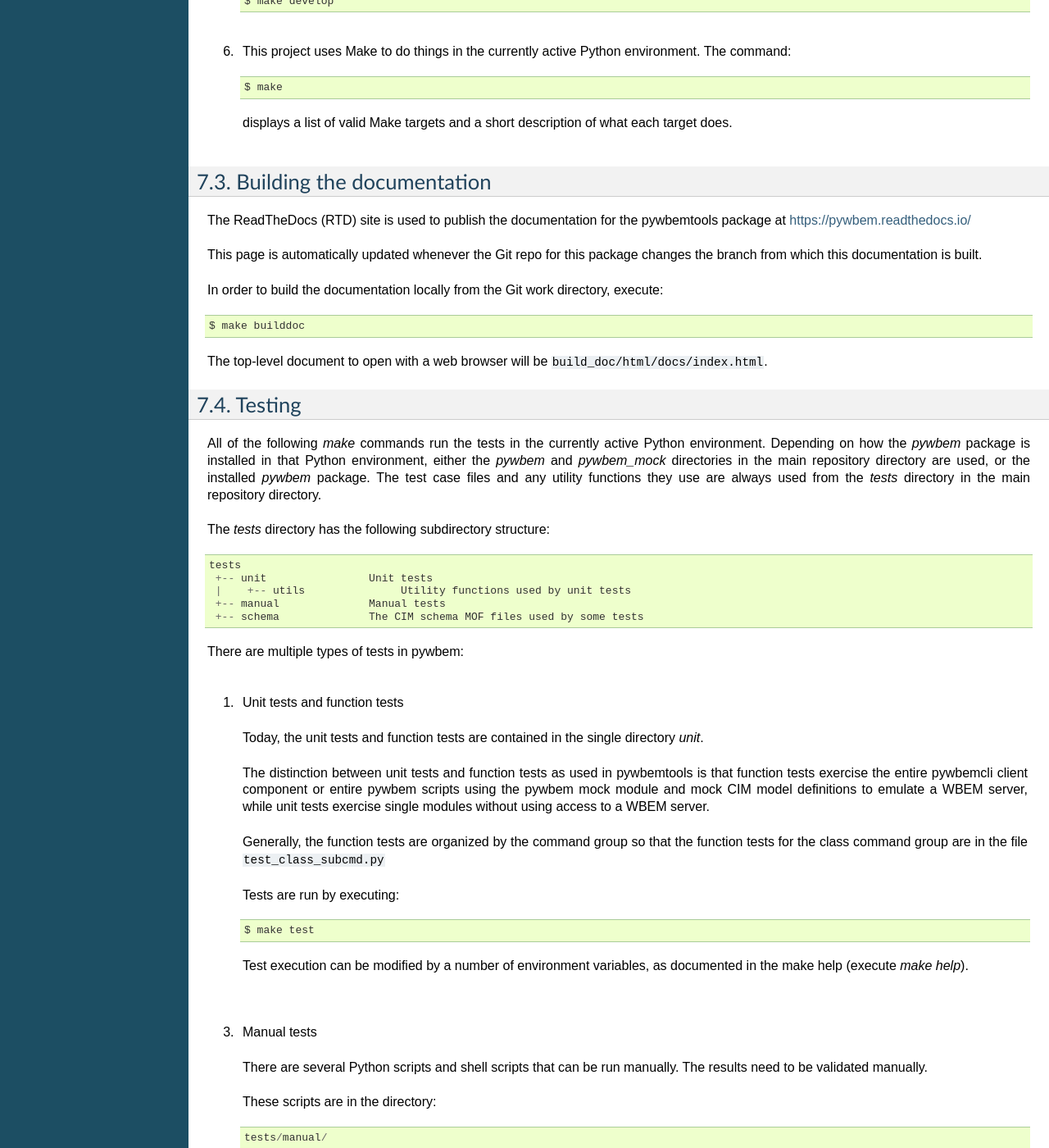
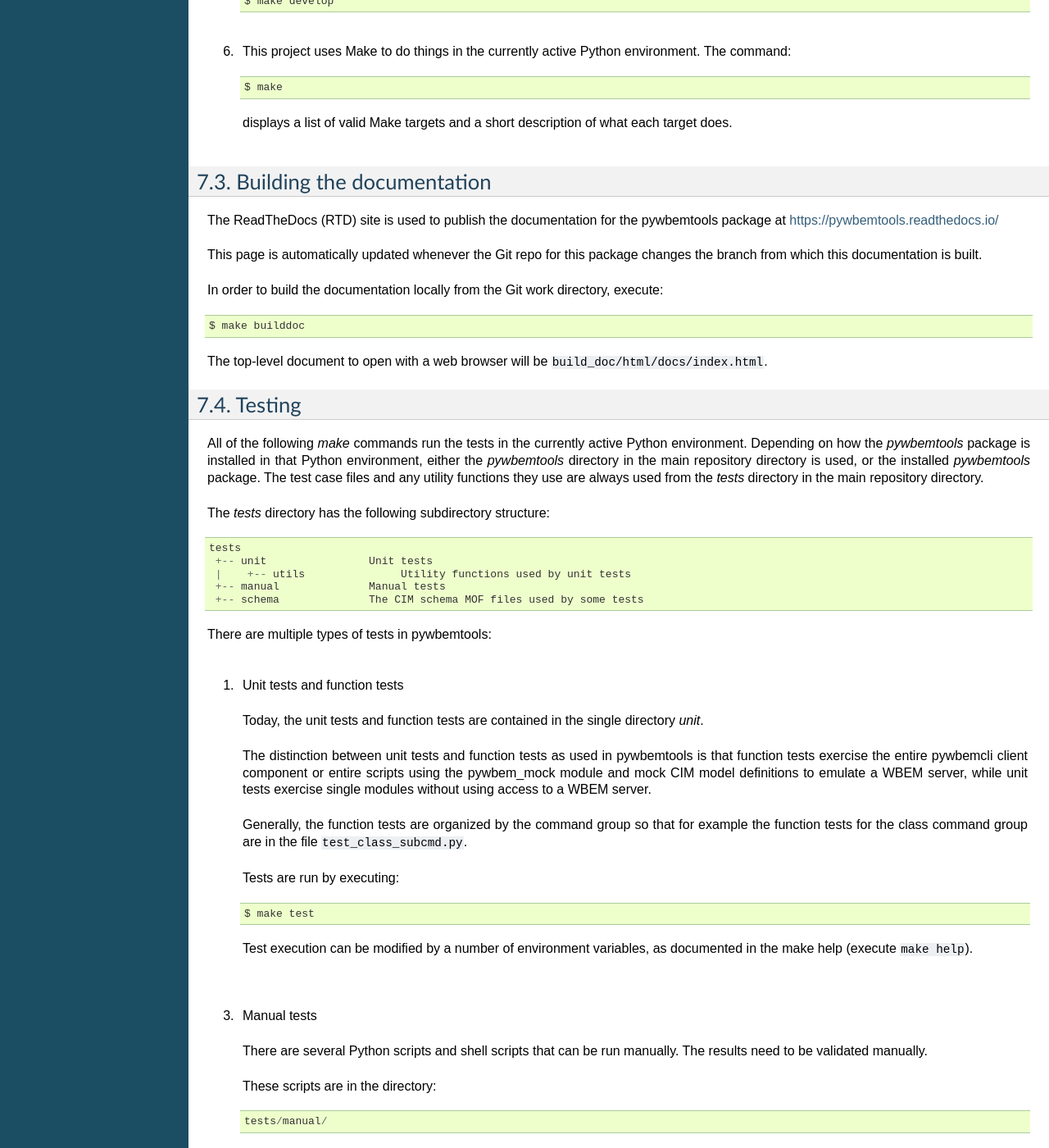
Before and after one commit to pywbem/pywbemtools, a Sphinx documentation site: the page built from docs/development.rst, in a window 1280 px wide and 1400 px high, scrolled down 955 px. Shown: the whole window at 82% size. Built offline with Sphinx 7.4.7, drawn with Linux system fonts in a browser that asks for light colours; the version number could not be read and is left out; some of the changed text lies outside the part shown.

Commit message:
Docs: Updated development chapter
Details:

* The update fixes formatting and incorrect use of pywbem where
  pywbemtools should have been used.

Signed-off-by: Andreas Maier <maiera@de.ibm.com>

```diff
--- a/docs/development.rst
+++ b/docs/development.rst
@@ -80,7 +80,7 @@ Building the documentation
 --------------------------
 
 The ReadTheDocs (RTD) site is used to publish the documentation for the
-pywbemtools package at https://pywbem.readthedocs.io/
+pywbemtools package at https://pywbemtools.readthedocs.io/
 
 This page is automatically updated whenever the Git repo for this package
 changes the branch from which this documentation is built.
@@ -104,9 +104,9 @@ Testing
 -------
 
 All of the following `make` commands run the tests in the currently active
-Python environment. Depending on how the `pywbem` package is installed in that
-Python environment, either the `pywbem` and `pywbem_mock` directories in the
-main repository directory are used, or the installed `pywbem` package.
+Python environment. Depending on how the `pywbemtools` package is installed in
+that Python environment, either the `pywbemtools` directory in the main
+repository directory is used, or the installed `pywbemtools` package.
 The test case files and any utility functions they use are always used from
 the `tests` directory in the main repository directory.
 
@@ -120,7 +120,7 @@ The `tests` directory has the following subdirectory structure:
      +-- manual              Manual tests
      +-- schema              The CIM schema MOF files used by some tests
 
-There are multiple types of tests in pywbem:
+There are multiple types of tests in pywbemtools:
 
 1. Unit tests and function tests
 
@@ -129,14 +129,13 @@ There are multiple types of tests in pywbem:
 
    The distinction between unit tests and function tests as used in pywbemtools is
    that function tests exercise the entire pywbemcli client component or entire
-   pywbem scripts using the pywbem mock module and mock CIM model definitions
+   scripts using the pywbem_mock module and mock CIM model definitions
    to emulate a WBEM server, while unit tests exercise single modules without
    using access to a WBEM server.
 
-   Generally, the function tests are organized by the command group  so that
-   the function tests for the class command group are in the file
-   ``test_class_subcmd.py``
-
+   Generally, the function tests are organized by the command group so that
+   for example the function tests for the class command group are in the file
+   ``test_class_subcmd.py``.
 
    Tests are run by executing:
 
@@ -145,7 +144,7 @@ There are multiple types of tests in pywbem:
        $ make test
 
    Test execution can be modified by a number of environment variables, as
-   documented in the make help (execute `make help`).
+   documented in the make help (execute ``make help``).
 
 3. Manual tests
 
@@ -165,7 +164,7 @@ There are multiple types of tests in pywbem:
 
        tests/manual/test_pegasus.py
 
-   Some of the scripts support a `--help` option that informs about their
+   Some of the scripts support a ``--help`` option that informs about their
    usage.
 
    Some tests depend on the existence of a DMTF Schema defining the classes and
@@ -175,10 +174,10 @@ There are multiple types of tests in pywbem:
 
    To run the unit and function tests in all supported Python environments, the
    Tox tool can be used. It creates the necessary virtual Python environments and
-   executes `make test` (i.e. the unit and function tests) in each of them.
+   executes ``make test`` (i.e. the unit and function tests) in each of them.
 
    For running Tox, it does not matter which Python environment is currently
-   active, as long as the Python `tox` package is installed in it:
+   active, as long as the Python tox package is installed in it:
 
    ::
 
@@ -227,13 +226,13 @@ For further discussion of good and bad practices regarding commits, see:
 Core Development Team
 ---------------------
 
-Anyone can contribute to pywbem via pull requests as described in the previous
+Anyone can contribute to pywbemtools via pull requests as described in the previous
 section.
 
-The pywbem project has a core development team that holds regular web conferences
+The pywbemtools project has a core development team that holds regular web conferences
 and that is using Slack for offline communication, on the Slack workspace:
 https://pywbem.slack.com.
 
 The web conference and the Slack workspace are by invitation, and if you want
 to participate in the core team, please
-`open an issue <https://github.com/pywbem/pywbem/issues>`_ to let us know.
+`open a pywbem issue <https://github.com/pywbem/pywbem/issues>`_ to let us know.
```
Also changed, not shown: other parts of docs/development.rst (+2 -2 lines).
